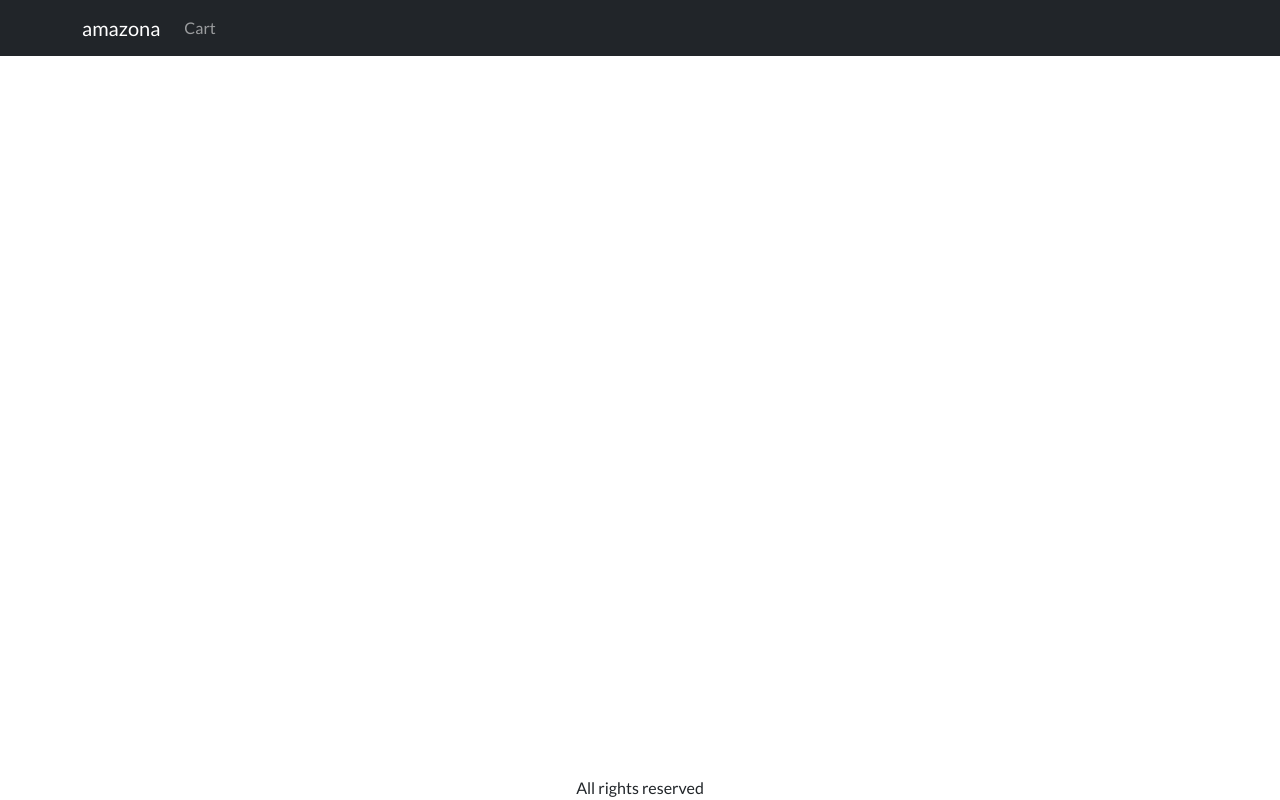
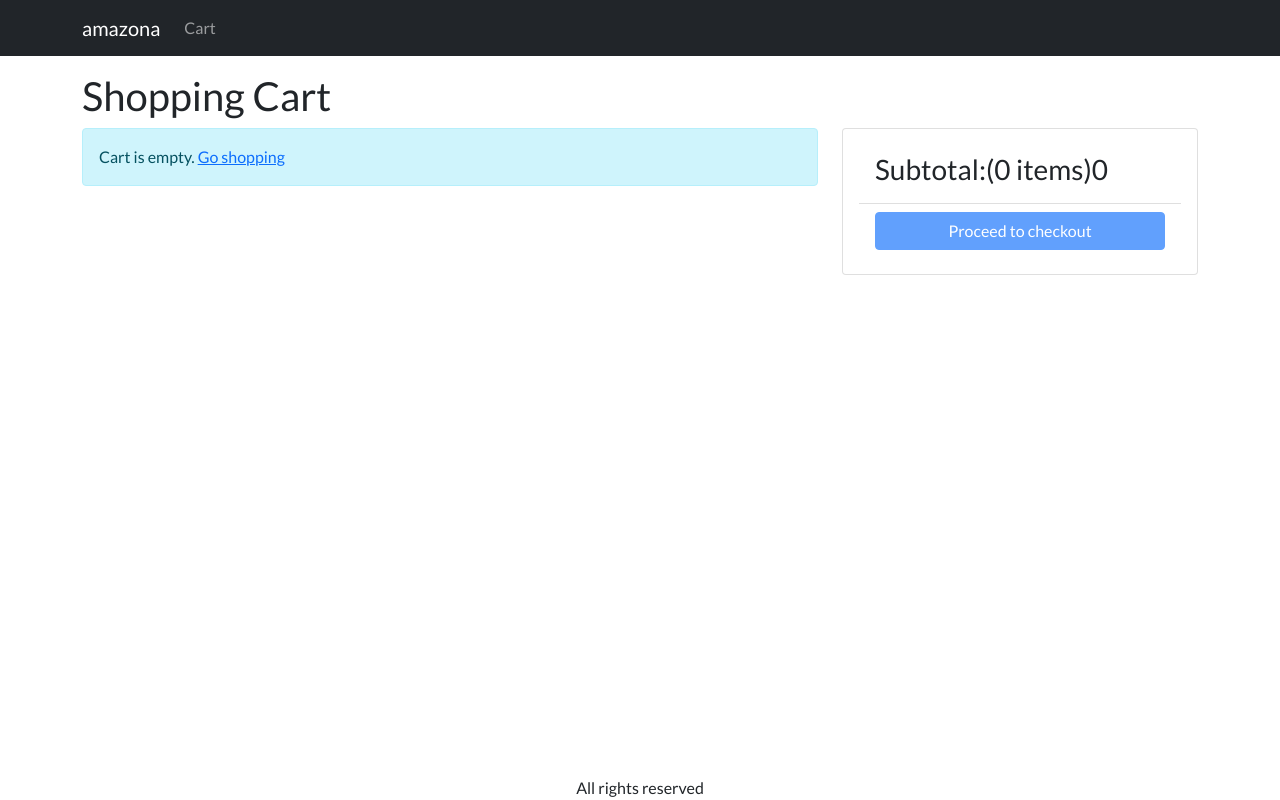
Before and after one commit to hebam17/mern-ecommerce, a React (Create React App) app in the folder client/: page /cart in a window 1280 px wide. Built offline with nearby package versions, Linux system fonts and the light colour scheme.

Commit message:
Create cart screen ui

```diff
--- a/client/src/App.js
+++ b/client/src/App.js
@@ -8,6 +8,7 @@
 import { LinkContainer } from "react-router-bootstrap";
 import { StoreContext } from "./context/store";
 import { useContext } from "react";
+import CartScreen from "./screens/CartScreen";
 
 function App() {
   const { state } = useContext(StoreContext);
@@ -38,6 +39,7 @@
           <Container className="mt-3">
             <Routes>
               <Route path="/product/:slug" element={<ProductScreen />} />
+              <Route path="/cart" element={<CartScreen />} />
               <Route path="/" element={<HomeScreen />} />
             </Routes>
           </Container>
--- a/client/src/index.css
+++ b/client/src/index.css
@@ -41,3 +41,7 @@
 .img-large {
   max-width: 100%;
 }
+
+.img-thumbnail {
+  height: 80px;
+}
--- /dev/null
+++ b/client/src/screens/CartScreen.js
@@ -0,0 +1,95 @@
+import { useContext } from "react";
+import Button from "react-bootstrap/Button";
+import Col from "react-bootstrap/Col";
+import Card from "react-bootstrap/Card";
+import ListGroup from "react-bootstrap/ListGroup";
+import Row from "react-bootstrap/Row";
+import { Helmet } from "react-helmet-async";
+import { Link } from "react-router-dom";
+import MessageBox from "../components/MessageBox";
+import { StoreContext } from "../context/store";
+
+export default function CartScreen() {
+  const { state, dispatch: ctxDispatch } = useContext(StoreContext);
+  const {
+    cart: { cartItems },
+  } = state;
+  return (
+    <div>
+      <Helmet>
+        <title>Shopping Cart</title>
+      </Helmet>
+      <h1>Shopping Cart</h1>
+      <Row>
+        <Col md={8}>
+          {cartItems.length === 0 ? (
+            <MessageBox>
+              Cart is empty. <Link to="/">Go shopping</Link>
+            </MessageBox>
+          ) : (
+            <ListGroup>
+              {cartItems.map((item) => (
+                <ListGroup.Item key={item._id}>
+                  <Row className="align-items-center">
+                    <Col md={4}>
+                      <img
+                        src={item.image}
+                        alt={item.name}
+                        className="img-fluid rounded img-thumbnail"
+                      />{" "}
+                      <Link to={`/product/${item.slug}`}>{item.name}</Link>
+                    </Col>
+                    <Col md={3}>
+                      <Button variant="light" disabled={item.quantity === 1}>
+                        <i className="fas fa-minus-circle"></i>
+                      </Button>{" "}
+                      <span>{item.quantity}</span>{" "}
+                      <Button
+                        variant="light"
+                        disabled={item.quantity === item.countInStock}
+                      >
+                        <i className="fas fa-plus-circle"></i>
+                      </Button>
+                    </Col>
+                    <Col md={3}>${item.price}</Col>
+                    <Col md={2}>
+                      <Button variant="light">
+                        <i className="fas fa-trash"></i>
+                      </Button>
+                    </Col>
+                  </Row>
+                </ListGroup.Item>
+              ))}
+            </ListGroup>
+          )}
+        </Col>
+        <Col md={4}>
+          <Card>
+            <Card.Body>
+              <ListGroup variant="flush">
+                <ListGroup.Item>
+                  <h3>
+                    Subtotal:({cartItems.reduce((a, c) => a + c.quantity, 0)}{" "}
+                    items)
+                    {cartItems.reduce((a, c) => c.price * c.quantity, 0)}
+                  </h3>
+                </ListGroup.Item>
+                <ListGroup.Item>
+                  <div className="d-grid">
+                    <Button
+                      type="button"
+                      variant="primary"
+                      disabled={cartItems.length === 0}
+                    >
+                      Proceed to checkout
+                    </Button>
+                  </div>
+                </ListGroup.Item>
+              </ListGroup>
+            </Card.Body>
+          </Card>
+        </Col>
+      </Row>
+    </div>
+  );
+}
--- a/client/src/screens/ProductScreen.js
+++ b/client/src/screens/ProductScreen.js
@@ -1,7 +1,7 @@
 import { useEffect, useReducer, useContext } from "react";
 import axios from "axios";
 import logger from "use-reducer-logger";
-import { useParams } from "react-router-dom";
+import { useNavigate, useParams } from "react-router-dom";
 import Row from "react-bootstrap/Row";
 import Col from "react-bootstrap/Col";
 import ListGroup from "react-bootstrap/ListGroup";
@@ -32,6 +32,7 @@
 export default function ProductScreen() {
   const params = useParams();
   const { slug } = params;
+  const navigate = useNavigate();
   const [{ loading, error, product }, dispatch] = useReducer(
     logger(reducer),
     initialState
@@ -65,6 +66,7 @@
       type: "CART_ADD_ITEM",
       payload: { ...product, quantity },
     });
+    navigate("/cart");
   };
 
   return loading ? (
```
